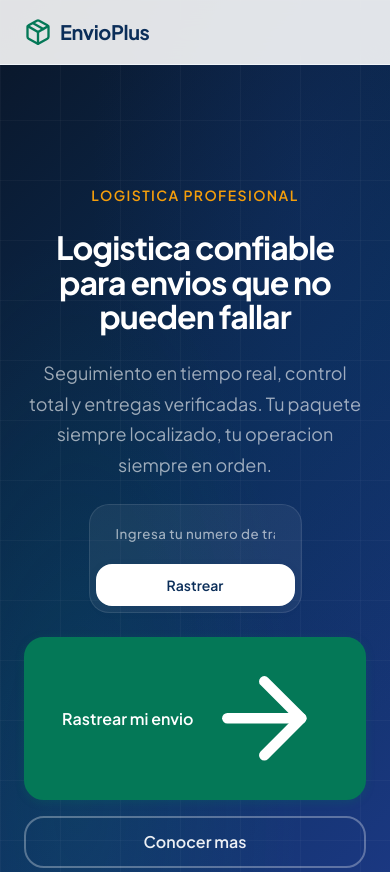
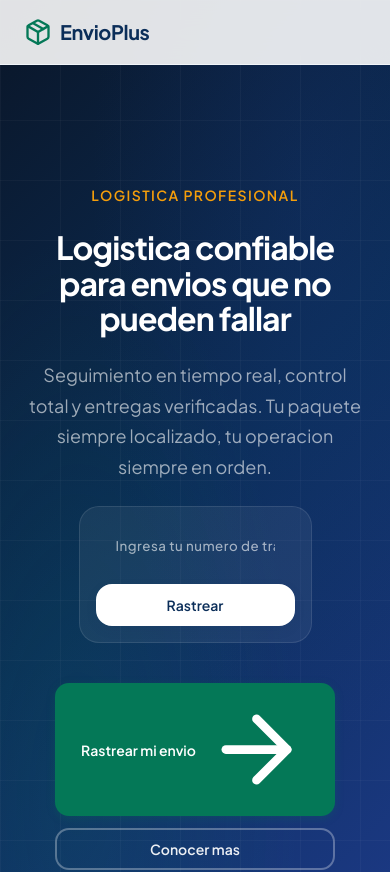
Before and after one commit to amaurycolochos7/envioplus, a React (Vite) app in the folder apps/public-web/: page / in a window 390 px wide. Shown: the top 872 px of the page. Built offline with nearby package versions, Linux system fonts and the light colour scheme; no server answers.

Commit message:
style(public): improve mobile responsiveness for hero section

```diff
--- a/apps/public-web/src/index.css
+++ b/apps/public-web/src/index.css
@@ -296,9 +296,17 @@ textarea {
 }
 
 .btn-lg {
-    padding: 16px 36px;
+    padding: 16px 32px;
     font-size: var(--font-size-base);
     border-radius: var(--radius-xl);
+}
+
+@media (max-width: 768px) {
+    .btn-lg {
+        padding: 12px 24px;
+        font-size: var(--font-size-sm);
+        border-radius: var(--radius-lg);
+    }
 }
 
 .btn-sm {
@@ -618,6 +626,7 @@ textarea {
     display: flex;
     gap: var(--space-4);
     align-items: center;
+    margin-top: var(--space-4);
 }
 
 .hero-visual {
@@ -1578,11 +1587,18 @@ textarea {
     }
 
     .hero-title {
-        font-size: var(--font-size-3xl);
+        font-size: clamp(32px, 8vw, 40px);
+        line-height: 1.1;
     }
 
     .hero-tracking-form {
         flex-direction: column;
+        padding: var(--space-4);
+        gap: var(--space-4);
+    }
+
+    .hero-tracking-form .btn {
+        width: 100%;
     }
 
     .problem-grid {
@@ -1651,10 +1667,12 @@ textarea {
     .hero-actions {
         flex-direction: column;
         width: 100%;
+        gap: var(--space-3);
     }
 
     .hero-actions .btn {
         width: 100%;
+        max-width: 280px;
     }
 
     .client-types-grid {
```
